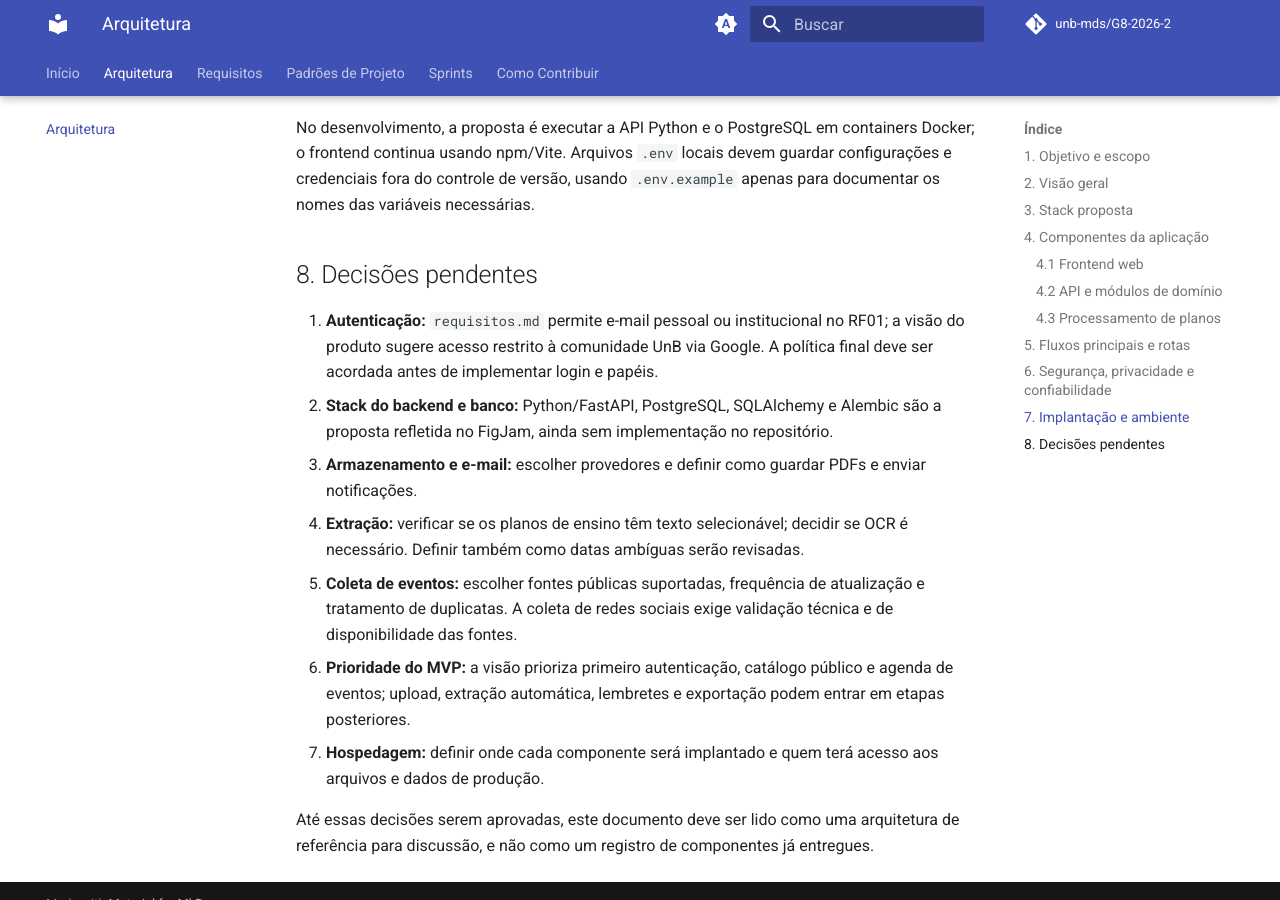
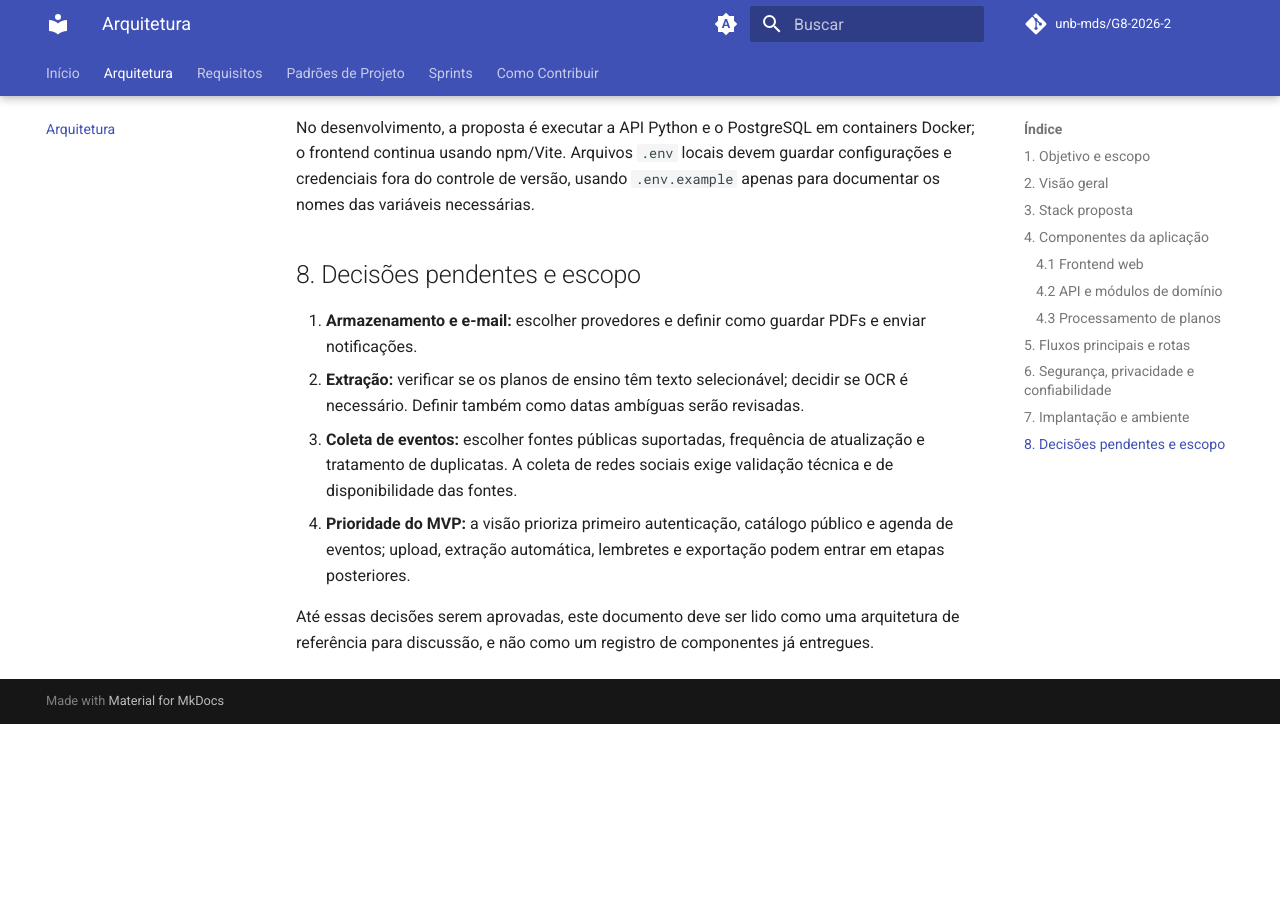
Before and after one commit to unb-mds/2026-2-AgendaUnB, an MkDocs documentation site: the page built from docs/Architecture.md, in a window 1280 px wide and 900 px high, scrolled down 5256 px. Built offline with MkDocs 1.6.1 and Material for MkDocs 9.7.7, drawn with Linux system fonts in a browser that asks for light colours; comment, search, counter and statistics services are not loaded; after the commit the page ends 5980 px from its top, so only the background shows below that.

Commit message:
fix: corrigir decisões pendentes

```diff
--- a/docs/Architecture.md
+++ b/docs/Architecture.md
@@ -115,14 +115,11 @@ O repositório publica a **documentação** com MkDocs pelo workflow `.github/wo
 
 No desenvolvimento, a proposta é executar a API Python e o PostgreSQL em containers Docker; o frontend continua usando npm/Vite. Arquivos `.env` locais devem guardar configurações e credenciais fora do controle de versão, usando `.env.example` apenas para documentar os nomes das variáveis necessárias.
 
-## 8. Decisões pendentes
+## 8. Decisões pendentes e escopo
 
-1. **Autenticação:** `requisitos.md` permite e-mail pessoal ou institucional no RF01; a visão do produto sugere acesso restrito à comunidade UnB via Google. A política final deve ser acordada antes de implementar login e papéis.
-2. **Stack do backend e banco:** Python/FastAPI, PostgreSQL, SQLAlchemy e Alembic são a proposta refletida no FigJam, ainda sem implementação no repositório.
-3. **Armazenamento e e-mail:** escolher provedores e definir como guardar PDFs e enviar notificações.
-4. **Extração:** verificar se os planos de ensino têm texto selecionável; decidir se OCR é necessário. Definir também como datas ambíguas serão revisadas.
-5. **Coleta de eventos:** escolher fontes públicas suportadas, frequência de atualização e tratamento de duplicatas. A coleta de redes sociais exige validação técnica e de disponibilidade das fontes.
-6. **Prioridade do MVP:** a visão prioriza primeiro autenticação, catálogo público e agenda de eventos; upload, extração automática, lembretes e exportação podem entrar em etapas posteriores.
-7. **Hospedagem:** definir onde cada componente será implantado e quem terá acesso aos arquivos e dados de produção.
+1. **Armazenamento e e-mail:** escolher provedores e definir como guardar PDFs e enviar notificações.
+2. **Extração:** verificar se os planos de ensino têm texto selecionável; decidir se OCR é necessário. Definir também como datas ambíguas serão revisadas.
+3. **Coleta de eventos:** escolher fontes públicas suportadas, frequência de atualização e tratamento de duplicatas. A coleta de redes sociais exige validação técnica e de disponibilidade das fontes.
+4. **Prioridade do MVP:** a visão prioriza primeiro autenticação, catálogo público e agenda de eventos; upload, extração automática, lembretes e exportação podem entrar em etapas posteriores.
 
 Até essas decisões serem aprovadas, este documento deve ser lido como uma arquitetura de referência para discussão, e não como um registro de componentes já entregues.
```
